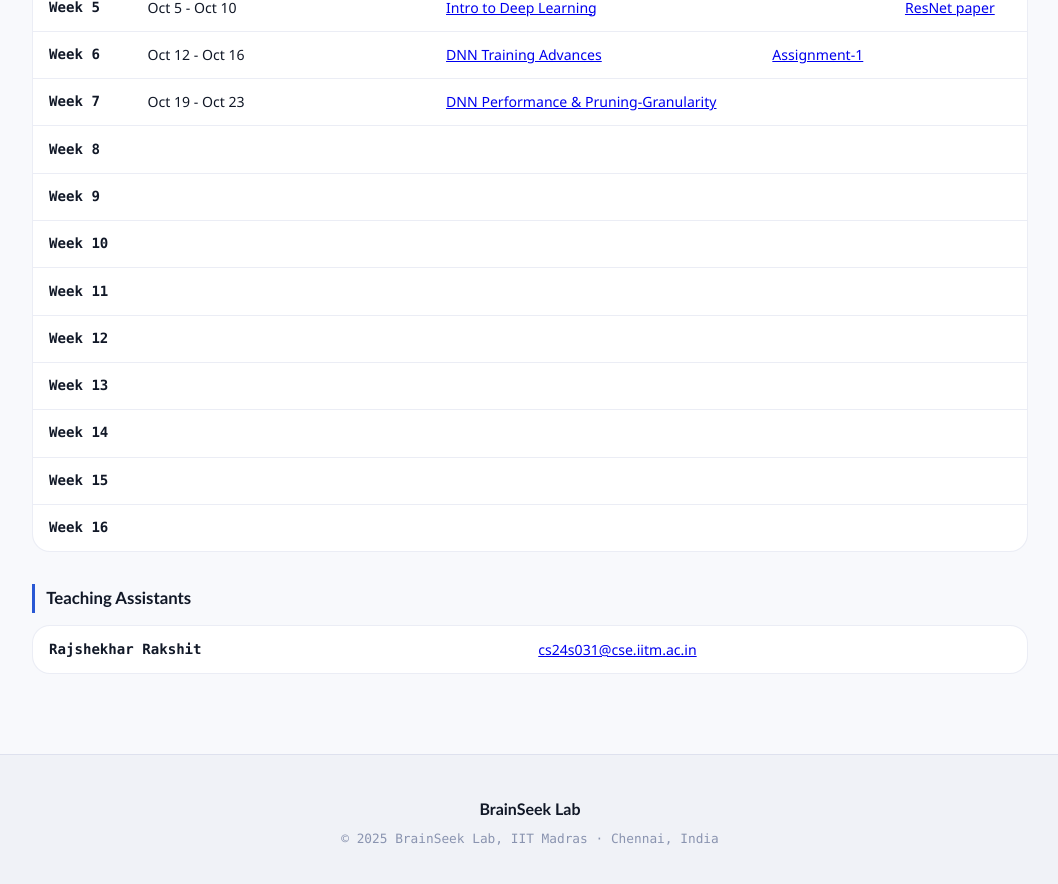
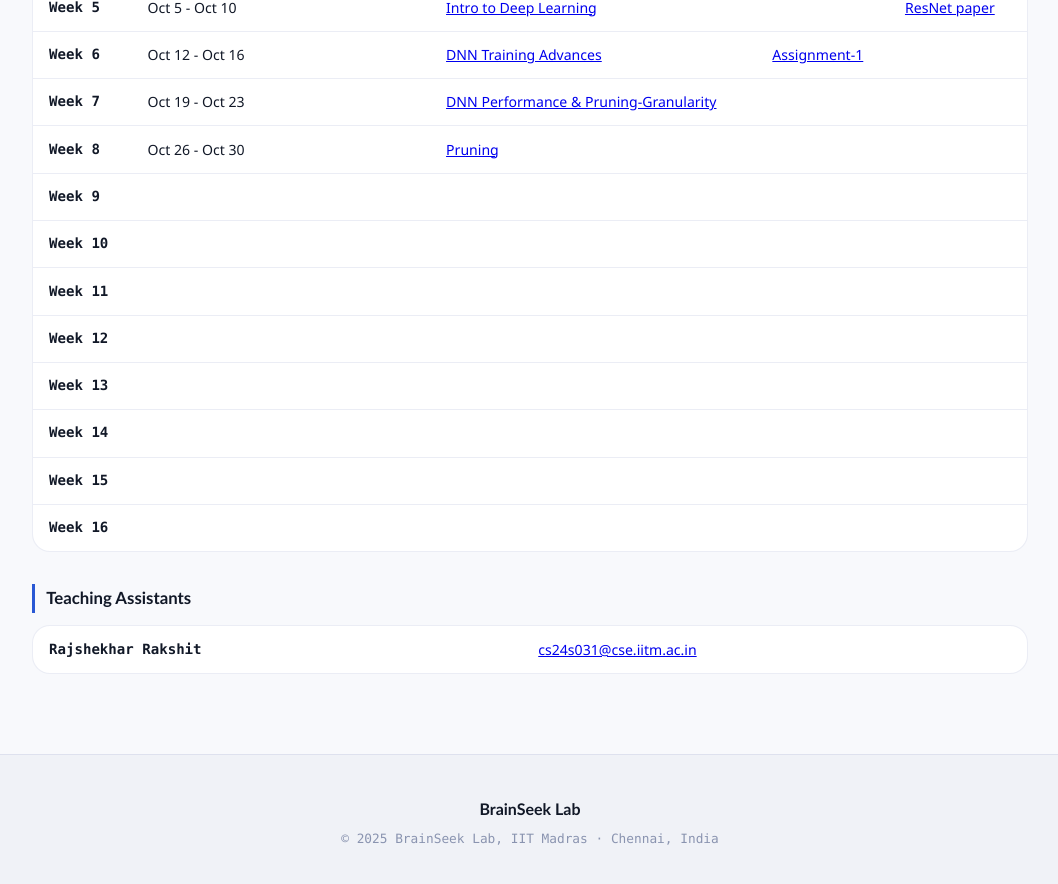
Before and after one commit to BrainSeek-Lab/brainseek-lab, a plain HTML site: page cs6886w.html in a window 1280 px wide. Shown: the part 1800-2684 px from the top of the page, without its empty margins (110-1168 px from the left). Drawn offline with Linux system fonts and the light colour scheme.

Commit message:
slides upload for cs6230 and cs6886w

```diff
--- a/cs6886w.html
+++ b/cs6886w.html
@@ -213,9 +213,9 @@
             </tr>
             <tr>
               <td class="teach-code">Week 8</td>
+              <td>Oct 26 - Oct 30</td>
               <td></td>
-              <td></td>
-              <td></td>
+              <td><a href="https://drive.google.com/drive/folders/1R6GRbILwxD87gwOAQTs-kP87oIEchuYu?usp=sharing">Pruning</a></td>
               <td></td>
               <td></td>
             </tr>
```
Also changed, not shown: cs6230.html (+2 -1 lines).
